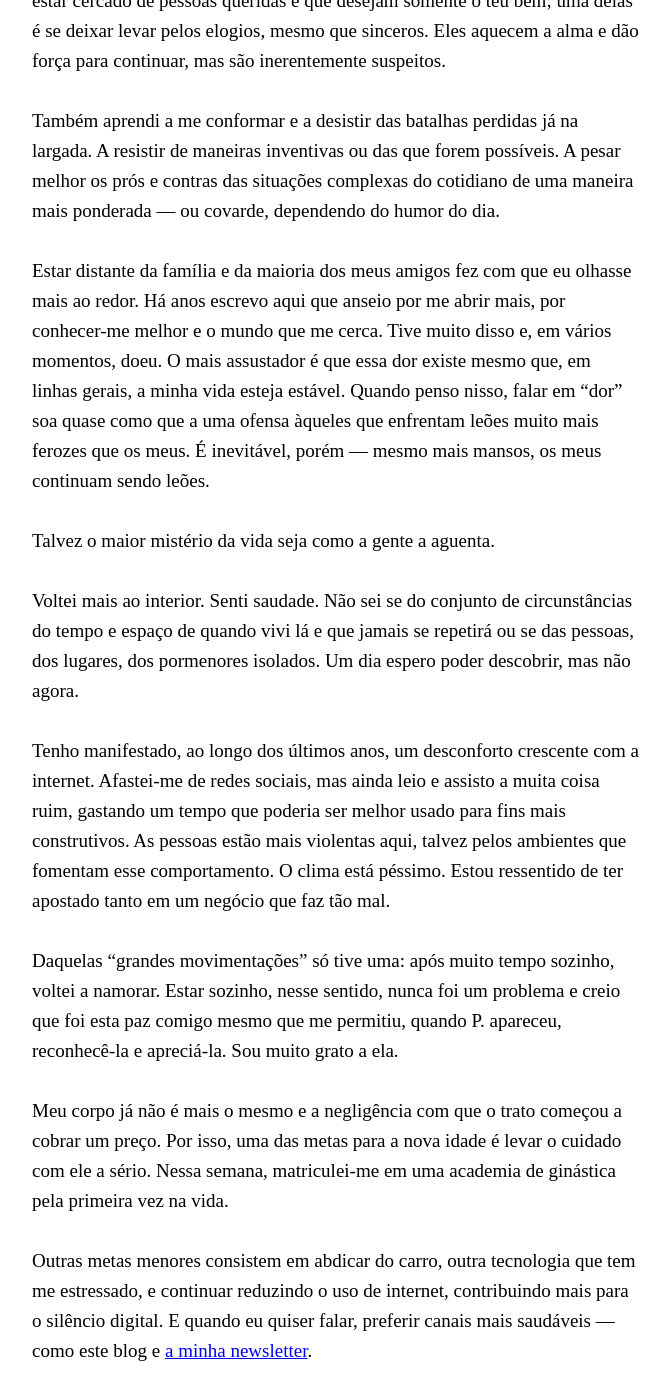
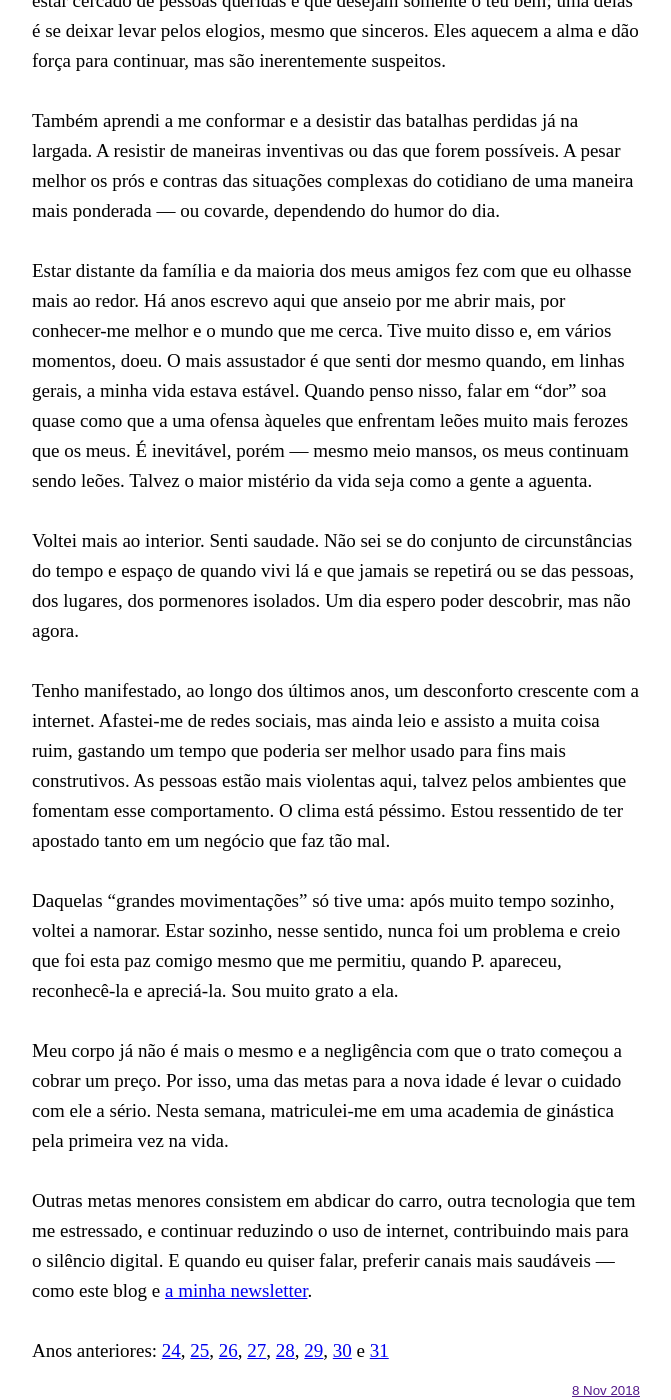
Before and after one commit to rghedin/rghedin.github.io, a Jekyll site: the page built from _posts/2018-11-08-32.md, in a window 1280 px wide and 1400 px high, scrolled down 532 px. Shown: the whole window, without its empty margins (304-975 px from the left). Built offline with Jekyll 4.4.1, drawn with Linux system fonts in a browser that asks for light colours.

Commit message:
Correções no post de aniversário

```diff
--- a/_posts/2018-11-08-32.md
+++ b/_posts/2018-11-08-32.md
@@ -1,16 +1,14 @@
 ---
 layout: post
 title: "32"
-date: 2018-11-08 08:15 -0200
+date: 2018-11-08 17:15 -0200
 categories: texto
 ---
 Nos meus 31, aprendi bastante coisa. Acho que melhorei como profissional ao mesmo tempo em que ter a perspectiva do jornalismo ampliada por estar onde estou me fez ver que não sei muita coisa. Há pouquíssimas desvantagens em estar cercado de pessoas queridas e que desejam somente o teu bem; uma delas é se deixar levar pelos elogios, mesmo que sinceros. Eles aquecem a alma e dão força para continuar, mas são inerentemente suspeitos.
 
 Também aprendi a me conformar e a desistir das batalhas perdidas já na largada. A resistir de maneiras inventivas ou das que forem possíveis. A pesar melhor os prós e contras das situações complexas do cotidiano de uma maneira mais ponderada — ou covarde, dependendo do humor do dia.
 
-Estar distante da família e da maioria dos meus amigos fez com que eu olhasse mais ao redor. Há anos escrevo aqui que anseio por me abrir mais, por conhecer-me melhor e o mundo que me cerca. Tive muito disso e, em vários momentos, doeu. O mais assustador é que essa dor existe mesmo que, em linhas gerais, a minha vida esteja estável. Quando penso nisso, falar em "dor" soa quase como que a uma ofensa àqueles que enfrentam leões muito mais ferozes que os meus. É inevitável, porém — mesmo mais mansos, os meus continuam sendo leões.
-
-Talvez o maior mistério da vida seja como a gente a aguenta.
+Estar distante da família e da maioria dos meus amigos fez com que eu olhasse mais ao redor. Há anos escrevo aqui que anseio por me abrir mais, por conhecer-me melhor e o mundo que me cerca. Tive muito disso e, em vários momentos, doeu. O mais assustador é que senti dor mesmo quando, em linhas gerais, a minha vida estava estável. Quando penso nisso, falar em "dor" soa quase como que a uma ofensa àqueles que enfrentam leões muito mais ferozes que os meus. É inevitável, porém — mesmo meio mansos, os meus continuam sendo leões. Talvez o maior mistério da vida seja como a gente a aguenta.
 
 Voltei mais ao interior. Senti saudade. Não sei se do conjunto de circunstâncias do tempo e espaço de quando vivi lá e que jamais se repetirá ou se das pessoas, dos lugares, dos pormenores isolados. Um dia espero poder descobrir, mas não agora.
 
@@ -18,7 +16,7 @@ Tenho manifestado, ao longo dos últimos anos, um desconforto crescente com a in
 
 Daquelas “grandes movimentações” só tive uma: após muito tempo sozinho, voltei a namorar. Estar sozinho, nesse sentido, nunca foi um problema e creio que foi esta paz comigo mesmo que me permitiu, quando P. apareceu, reconhecê-la e apreciá-la. Sou muito grato a ela.
 
-Meu corpo já não é mais o mesmo e a negligência com que o trato começou a cobrar um preço. Por isso, uma das metas para a nova idade é levar o cuidado com ele a sério. Nessa semana, matriculei-me em uma academia de ginástica pela primeira vez na vida.
+Meu corpo já não é mais o mesmo e a negligência com que o trato começou a cobrar um preço. Por isso, uma das metas para a nova idade é levar o cuidado com ele a sério. Nesta semana, matriculei-me em uma academia de ginástica pela primeira vez na vida.
 
 Outras metas menores consistem em abdicar do carro, outra tecnologia que tem me estressado, e continuar reduzindo o uso de internet, contribuindo mais para o silêncio digital. E quando eu quiser falar, preferir canais mais saudáveis — como este blog e [a minha newsletter](http://bit.ly/newsghedin).
 
```
Also changed, not shown: 1 other file.
